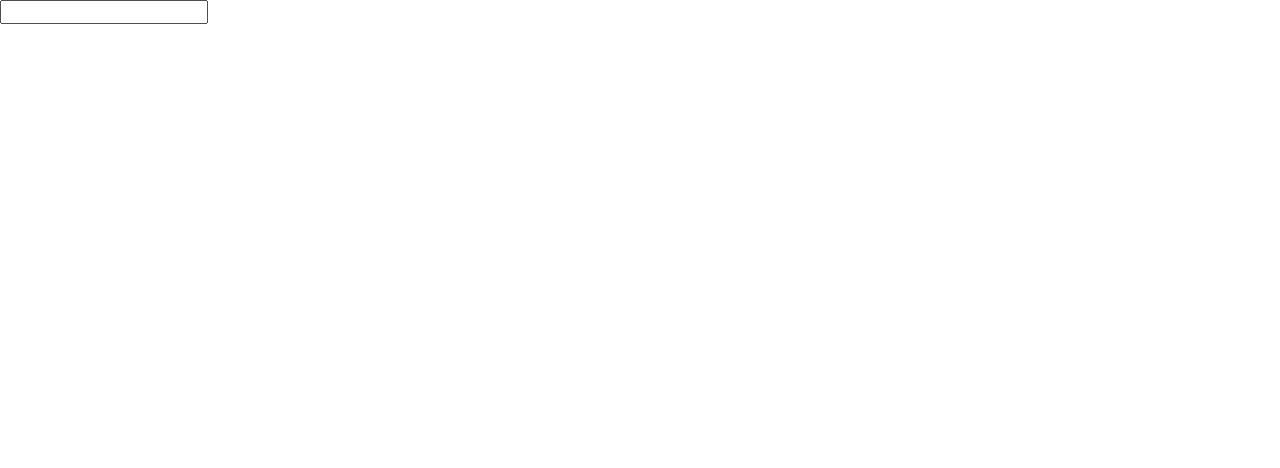
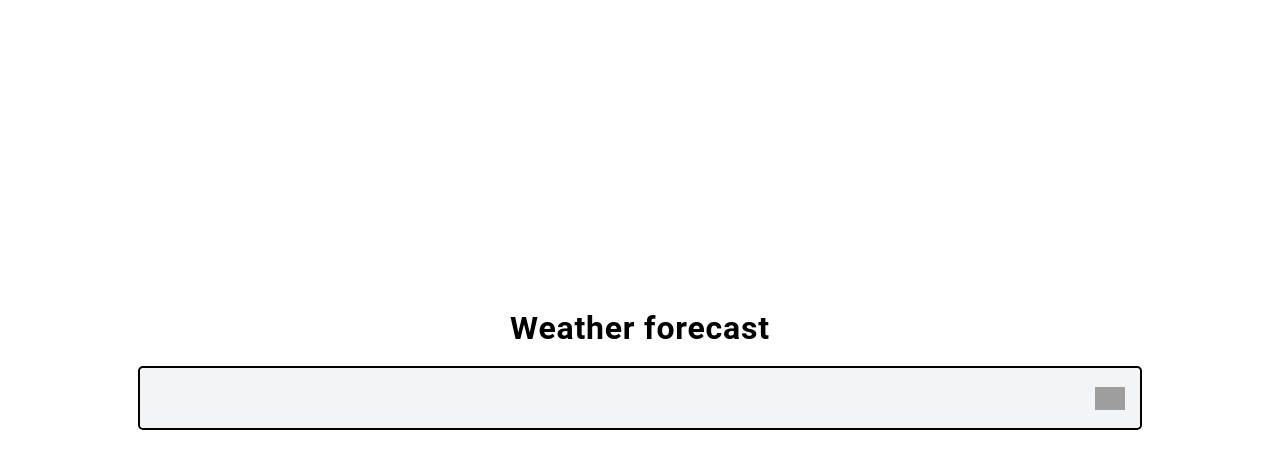
Before and after one commit to rueiwang/weather-forecast, a Vue app: page / in a window 1280 px wide. Shown: the top 468 px of the page. Built offline with nearby package versions, Linux system fonts and the light colour scheme; grey boxes are pictures that could not be loaded.

Commit message:
[style] RWD

```diff
--- a/src/App.vue
+++ b/src/App.vue
@@ -1,20 +1,37 @@
 <template>
-  <div>
-    <label for="search">
+  <div class="page">
+    <div class="container">
+      <div class="page-content">
+        <h1>Weather forecast</h1>
+        <div class="page-search">
+          <label class="search-label" for="search-input">
             <input
-        id="search"
+              id="search-input"
               v-model="searchInput"
               type="text"
               @keyup.enter="searchByCityName"
             />
+            <button class="search-btn" @click="searchByCityName"></button>
           </label>
-    <span v-if="errorHint">{{ errorHint }}</span>
-    <BarChart :data="fourDaysTemperature"></BarChart>
-    <PieChart
+          <span v-if="errorHint" class="search-hint">{{ errorHint }}</span>
+        </div>
+        <div class="page-result">
+          <BarChart
+            class="page-result-bar-chart"
+            :data="fourDaysTemperature"
+          ></BarChart>
+          <div class="page-result-pie-chart-list">
+            <div
               v-for="(percent, i) in fourDaysHumidity"
               :key="percent.toString() + i"
-      :percent="percent"
-    ></PieChart>
+              class="page-result-pie-chart"
+            >
+              <PieChart :percent="percent"></PieChart>
+            </div>
+          </div>
+        </div>
+      </div>
+    </div>
   </div>
 </template>
 
@@ -34,6 +51,7 @@ const errorHint = computed(() => {
     noCityFound:
       "Can't find the weather information. Please try other city name.",
     elseError: 'Something wrong! Please try it latter or refresh your browser.',
+    emptyInputError: 'Please enter a city name.',
   };
 
   return errorMap[searchError.value] || '';
@@ -128,8 +146,8 @@ function getMinAndMaxTemperature(weatherInfoList) {
 
     return {
       label,
-      min: temp_min,
-      max: temp_max,
+      min: Math.round(temp_min),
+      max: Math.round(temp_max),
     };
   });
 }
@@ -148,8 +166,13 @@ async function searchByCityName() {
   searchError.value = '';
   fourDaysTemperature.value = [];
   fourDaysHumidity.value = [];
+  if (searchInput.value === '') {
+    searchError.value = 'emptyInputError';
+    return;
+  }
+
   const { data: geocodingData, error: geocodingError } = await getGeocoding(
-    searchInput.value
+    searchInput.value.trim()
   );
 
   if (geocodingError) {
@@ -174,4 +197,145 @@ async function searchByCityName() {
 </script>
 <style lang="scss">
 @use 'normalize.css/normalize.css';
+html,
+* {
+  box-sizing: border-box;
+}
+#app {
+  font-family: Roboto, Arial, 'Microsoft JhengHei Modify', 'Microsoft JhengHei',
+    PingFangTC, sans-serif;
+  display: flex;
+  flex-wrap: wrap;
+  flex-direction: column;
+  min-height: 100vh;
+}
+.page {
+  width: 100%;
+  letter-spacing: 0.05em;
+  display: flex;
+  flex-direction: column;
+  flex: 1;
+  min-width: 360px;
+  overflow: auto;
+  .container {
+    flex: 1;
+    width: 80%;
+    margin: 0 auto;
+    display: flex;
+    flex-wrap: wrap;
+    justify-content: center;
+    align-items: center;
+    padding: 0 10px;
+    height: 100%;
+  }
+
+  &-content {
+    width: 100%;
+  }
+
+  h1 {
+    text-align: center;
+    margin-bottom: 20px;
+    margin-top: 0;
+  }
+  &-search {
+    display: flex;
+    width: 100%;
+    justify-content: center;
+    margin-bottom: 20px;
+    flex-wrap: wrap;
+    letter-spacing: 0.05em;
+
+    .search-label {
+      width: 100%;
+      margin-bottom: 20px;
+      display: flex;
+      border: 2px solid #000;
+      border-radius: 5px;
+      font-size: 20px;
+    }
+
+    #search-input {
+      padding: 10px;
+      border: none;
+      border-top-left-radius: 5px;
+      border-bottom-left-radius: 5px;
+      background-color: #f2f4f6;
+      height: 60px;
+      flex: 1;
+
+      &:focus {
+        outline: none;
+      }
+    }
+
+    .search-btn {
+      width: 60px;
+      border-top-right-radius: 5px;
+      border-bottom-right-radius: 5px;
+      border: none;
+      height: 100%;
+      background-color: #f2f4f6;
+      background-image: url('./assets/icon-search.png');
+      background-position: center;
+      background-size: 50% auto;
+      background-repeat: no-repeat;
+      cursor: pointer;
+    }
+
+    .search-hint {
+      width: 100%;
+      text-align: center;
+      font-size: 12px;
+      color: red;
+    }
+  }
+
+  &-result {
+    width: 100%;
+  }
+
+  &-result-bar-chart {
+    margin: 0 auto;
+    margin-bottom: 20px;
+  }
+
+  &-result-pie-chart-list {
+    display: flex;
+    margin: 0 auto;
+    gap: 20px;
+    justify-content: center;
+  }
+
+  &-result-pie-chart {
+    width: 25%;
+    padding: 0 5%;
+  }
+
+  @media (max-width: 960px) {
+    .container {
+      width: 90%;
+    }
+  }
+
+  @media (max-width: 767.9px) {
+    .container {
+      width: 100%;
+    }
+
+    &-result-pie-chart {
+      width: 25%;
+      padding: 0 1%;
+
+      .pie-chart-inside {
+        img {
+          width: 20px;
+        }
+        div {
+          font-size: 20px;
+        }
+      }
+    }
+  }
+}
 </style>
--- a/src/components/BarChart.vue
+++ b/src/components/BarChart.vue
@@ -1,7 +1,11 @@
 <template>
   <div class="bar-chart">
     <div v-for="info in data" :key="info.label" class="bar-chart-group">
-      <div class="bar" :style="barStyle(info.max)">
+      <div
+        class="bar"
+        :class="{ 'bar-negative': info.min < 0 }"
+        :style="barStyle(info.max)"
+      >
         <div class="bar-temperature">{{ info.max }}{{ unit }}</div>
       </div>
       <div
@@ -39,9 +43,9 @@ const minTemperature = computed(() => {
 
 const zeroLinePos = computed(() => {
   if (minTemperature.value < 0) {
-    return 100 - -minTemperature.value + 1;
+    return 50 - -Math.round(minTemperature.value) + 1;
   } else {
-    return 101;
+    return 51;
   }
 });
 const barBasicLineStyle = computed(() => {
@@ -52,11 +56,12 @@ const barBasicLineStyle = computed(() => {
 });
 
 function barStyle(temperature) {
-  let gridRowStart = zeroLinePos.value - temperature;
+  const halfTemperature = temperature / 2;
+  let gridRowStart = zeroLinePos.value - Math.round(halfTemperature);
   let gridRowEnd = zeroLinePos.value;
   if (temperature < 0) {
     gridRowStart = zeroLinePos.value + 1;
-    gridRowEnd = zeroLinePos.value - temperature;
+    gridRowEnd = zeroLinePos.value - Math.round(halfTemperature);
   }
   return {
     'grid-row-start': gridRowStart,
@@ -68,14 +73,12 @@ function barStyle(temperature) {
 <style scoped lang="scss">
 .bar-chart {
   display: flex;
-  max-width: 60%;
 
   &-group {
     flex: 1;
     display: grid;
-    grid-template-rows: repeat(101, 1fr);
-
-    height: 50vh;
+    grid-template-rows: repeat(51, 1fr);
+    height: 40vh;
     position: relative;
 
     .bar {
@@ -122,6 +125,7 @@ function barStyle(temperature) {
     grid-column-start: 1;
     grid-column-end: 3;
     background-color: #000;
+    z-index: 1;
   }
 }
 </style>
--- a/src/components/PieChart.vue
+++ b/src/components/PieChart.vue
@@ -3,7 +3,7 @@
     <div class="pie-chart-inside">
       <div>
         <span class="num">{{ percent }}</span
-        ><span class="unit">%</span>
+        ><img src="@/assets/icon-drop.png" alt="humidity" />
       </div>
     </div>
   </div>
@@ -26,14 +26,15 @@ const cssVariables = computed(() => {
 </script>
 <style lang="scss">
 .pie-chart {
+  width: 100%;
   padding-top: 100%;
   border-radius: 50%;
   position: relative;
   background: conic-gradient(skyblue var(--deg), #eee var(--deg));
   &-inside {
     position: absolute;
-    width: 80%;
-    padding-top: 80%;
+    width: 70%;
+    padding-top: 70%;
     border-radius: 50%;
     top: 50%;
     left: 50%;
@@ -46,9 +47,11 @@ const cssVariables = computed(() => {
       left: 50%;
       font-size: 24px;
       transform: translate(-50%, -50%);
-
-      .num {
-        font-size: 30px;
+      display: flex;
+      align-items: center;
+      justify-content: center;
+      img {
+        width: 28px;
       }
     }
   }
```
Lines whose indentation alone changed are shown as unchanged.
